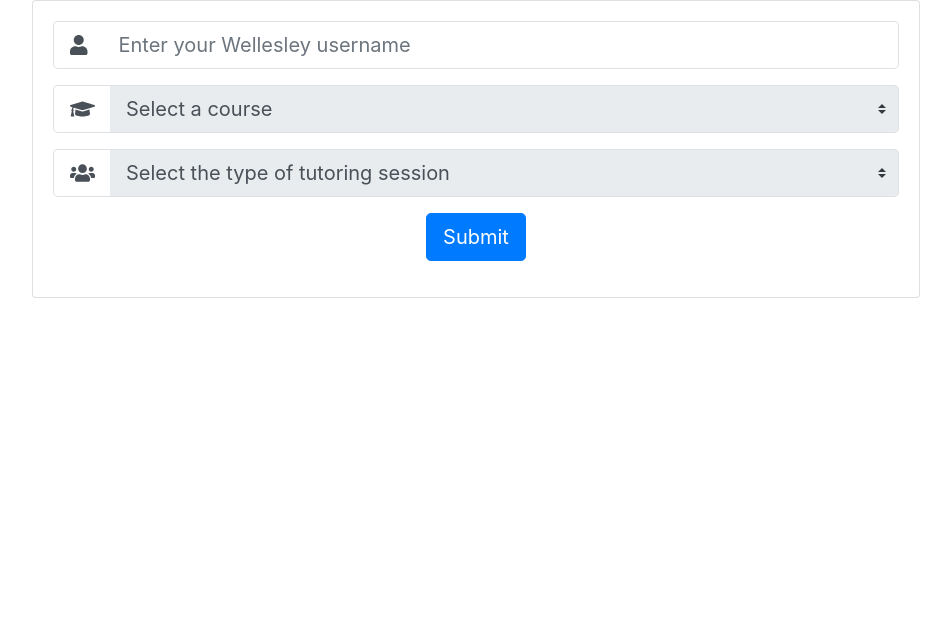
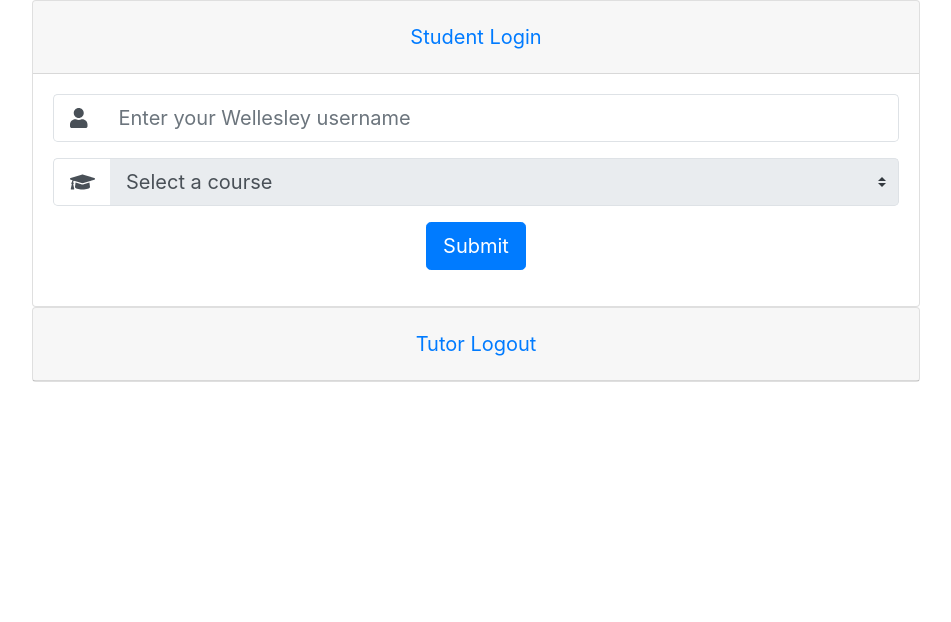
Before and after one commit to Wellesley-CS304-SP18/semester-project-betterthantutortrac, a Flask app: template templates/newSession.html in a window 1280 px wide. Shown: the part 56-678 px from the top of the page, without its empty margins (164-1115 px from the left). Run offline with Flask 2, Linux system fonts and the light colour scheme; the template is opened without the code that fills it, so the values that code supplies are empty; parts of the project's set-up code (start-up, migrations or seed data) failed here and were passed over; some libraries are stand-ins or nearby versions.

Commit message:
started updating front end of newSession form

```diff
--- a/templates/newSession.html
+++ b/templates/newSession.html
@@ -2,7 +2,15 @@
 {% set active_page = "newSession" %}
 
 {% block content %}
+<div id="accordion">
+
   <div class="card mx-auto card-form">
+    <div class="card-header" id="newSessionHeading">
+      <a class="btn btn-link btn-lg" data-toggle="collapse" href="#newSessionForm" role="button" aria-expanded="true" aria-controls="newSessionForm">
+        Student Login
+      </a>
+    </div>
+    <div id="newSessionForm" class="collapse show" aria-labelledby="newSessionHeading" data-parent="#accordion">
       <div class="card-body">
         <form method="POST" action="" id="newSession">
           <div class="input-group input-group-lg">
@@ -32,24 +40,29 @@
           <div class="form-group" id="course-messages">
           </div>
 
-      <div class="input-group input-group-lg">
-        <div class="input-group-prepend">
-          <span class="input-group-text bg-white border border-right-0">
-            <!-- not the most intuitive icon here -->
-            <i class="fas fa-users"></i>
-          </span>
-        </div>
-        <select class="form-control custom-select border border-left-0" id="type"
-          name="type" readonly>
-          <option selected disabled>Select the type of tutoring session</option>
-        </select>
-      </div>
-      <div class="form-group" id="type-messages">
-      </div>
-
           <button type="submit" class="btn btn-primary btn-lg">Submit</button>
         </form>
       </div>
+    </div>
+  </div>
+
+  <div class="card mx-auto card-form">
+    <div class="card-header" id="exitSessionHeading">
+      <a class="btn btn-link btn-lg" data-toggle="collapse" href="#exitSessionForm" role="button" aria-expanded="false" aria-controls="exitSession">
+        Tutor Logout
+      </a>
+    </div>
+    <div id="exitSessionForm" class="collapse" aria-labelledby="exitSessionHeading" data-parent="#accordion">
+      <div class="card-body">
+        <p class="lead"><b>Tutors Only:</b><br>
+        Click the button below when you're ready to end this session!</p>
+        <form action="" method="POST" id="exitSession">
+          <button type="submit" class="btn btn-success btn-lg">End Tutoring Session</button>
+        </form>
+      </div>
+    </div>
+  </div>
+
 </div>
 {% endblock %}
 
```
Lines whose indentation alone changed are shown as unchanged.
